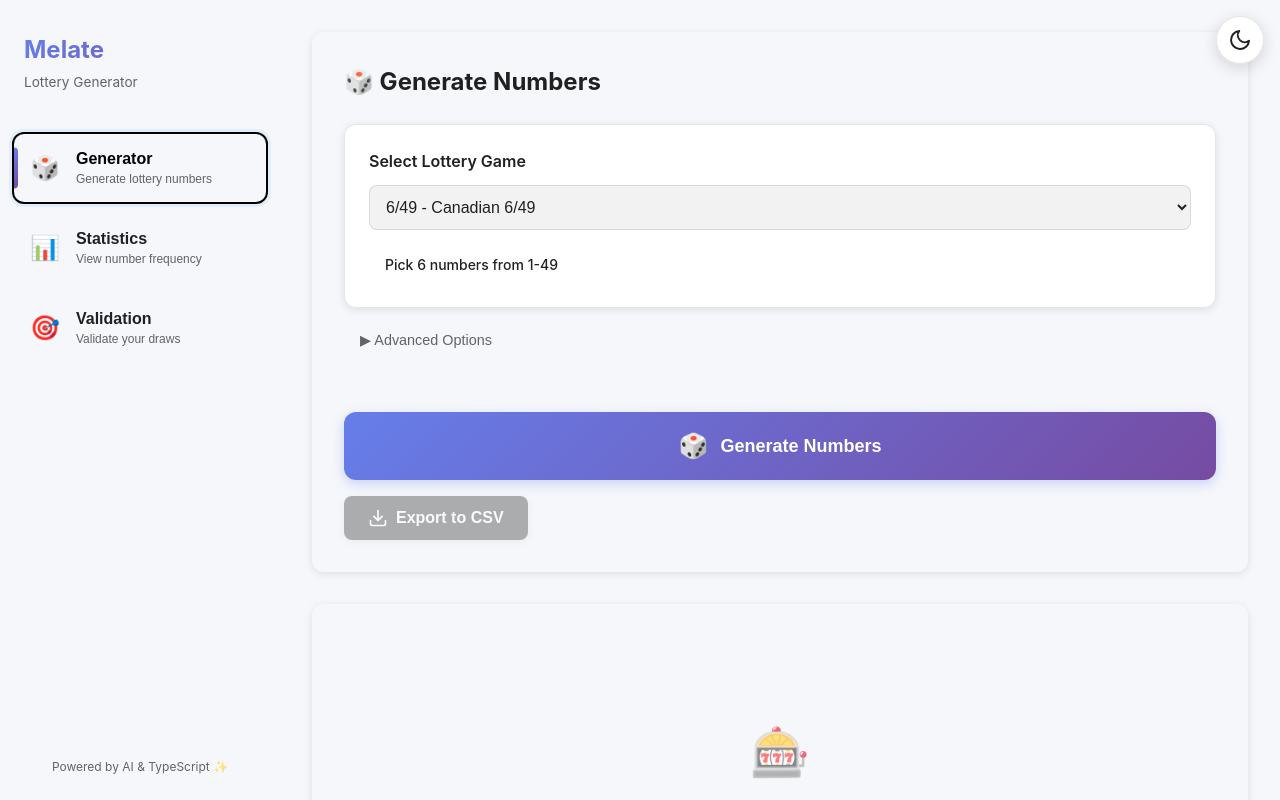
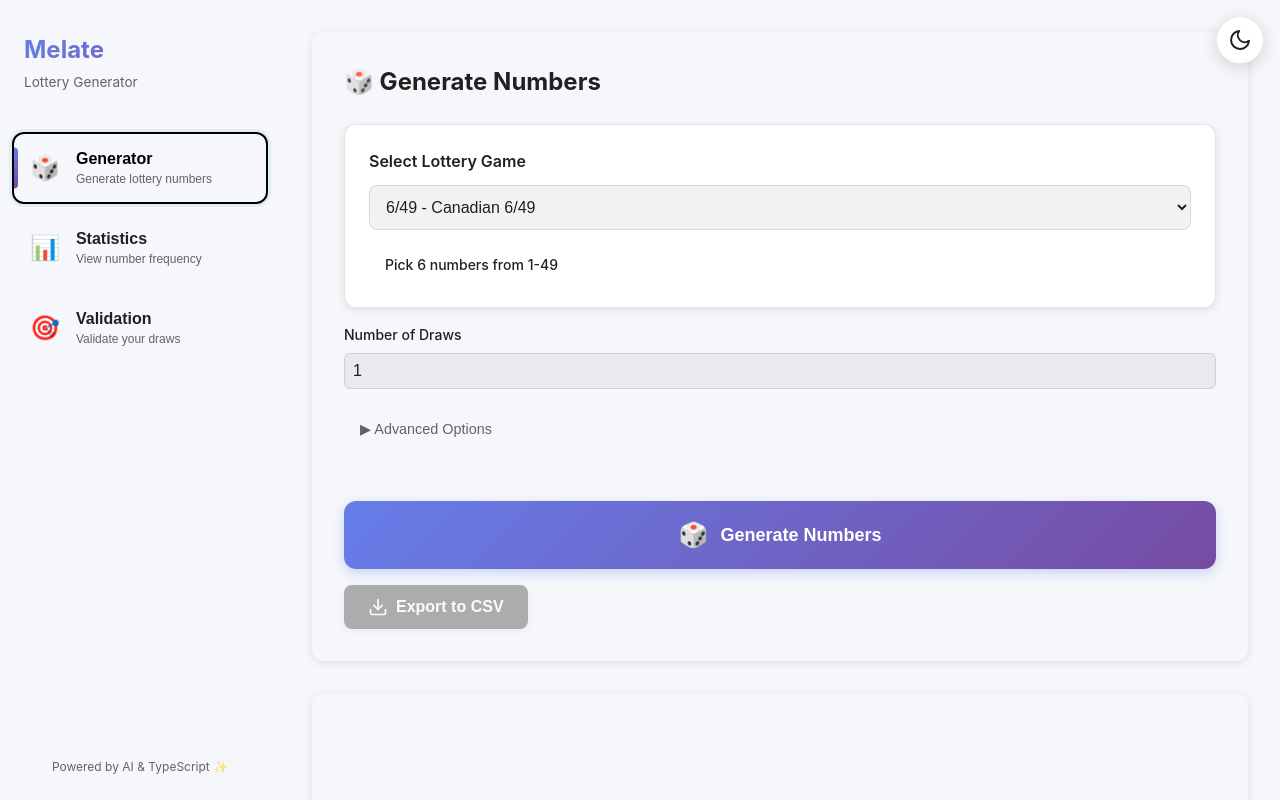
Before and after one commit to rodolfolanda/melate, a React (Vite) app: page / in a window 1280 px wide. Shown: the top 800 px of the page. Built offline with nearby package versions, Linux system fonts and the light colour scheme.

Commit message:
feat: Move 'Number of Draws' to main section
- Moved 'Number of Draws' control next to Game Selector
- It's now a primary setting, not hidden in Advanced Options
- More intuitive workflow: Select game → Choose how many draws → Generate
- Reduces need to open Advanced Options for common use case

```diff
--- a/src/ui/components/ConfigurationPanel.tsx
+++ b/src/ui/components/ConfigurationPanel.tsx
@@ -53,21 +53,6 @@ export function ConfigurationPanel({
           className="config-slider"
         />
         <span className="config-value">{config.excludeBottom}</span>
-      </div>
-
-      <div className="config-group">
-        <label htmlFor="num-draws" className="config-label">
-          Number of Draws
-        </label>
-        <input
-          id="num-draws"
-          type="number"
-          min="1"
-          max="10"
-          value={config.numberOfDraws}
-          onChange={(e): void => onConfigChange({ numberOfDraws: Number(e.target.value) })}
-          className="config-input"
-        />
       </div>
 
       <button
--- a/src/ui/components/GeneratorSection.tsx
+++ b/src/ui/components/GeneratorSection.tsx
@@ -63,6 +63,21 @@ export function GeneratorSection({
           onGameChange={onGameChange}
         />
 
+        <div className="config-group" style={{ marginTop: '1rem' }}>
+          <label htmlFor="num-draws" className="config-label">
+            Number of Draws
+          </label>
+          <input
+            id="num-draws"
+            type="number"
+            min="1"
+            max="10"
+            value={state.config.numberOfDraws}
+            onChange={(e): void => onConfigChange({ numberOfDraws: Number(e.target.value) })}
+            className="config-input"
+          />
+        </div>
+
         <div style={{ marginTop: '1rem' }}>
           <button
             className="advanced-toggle-btn"
```
